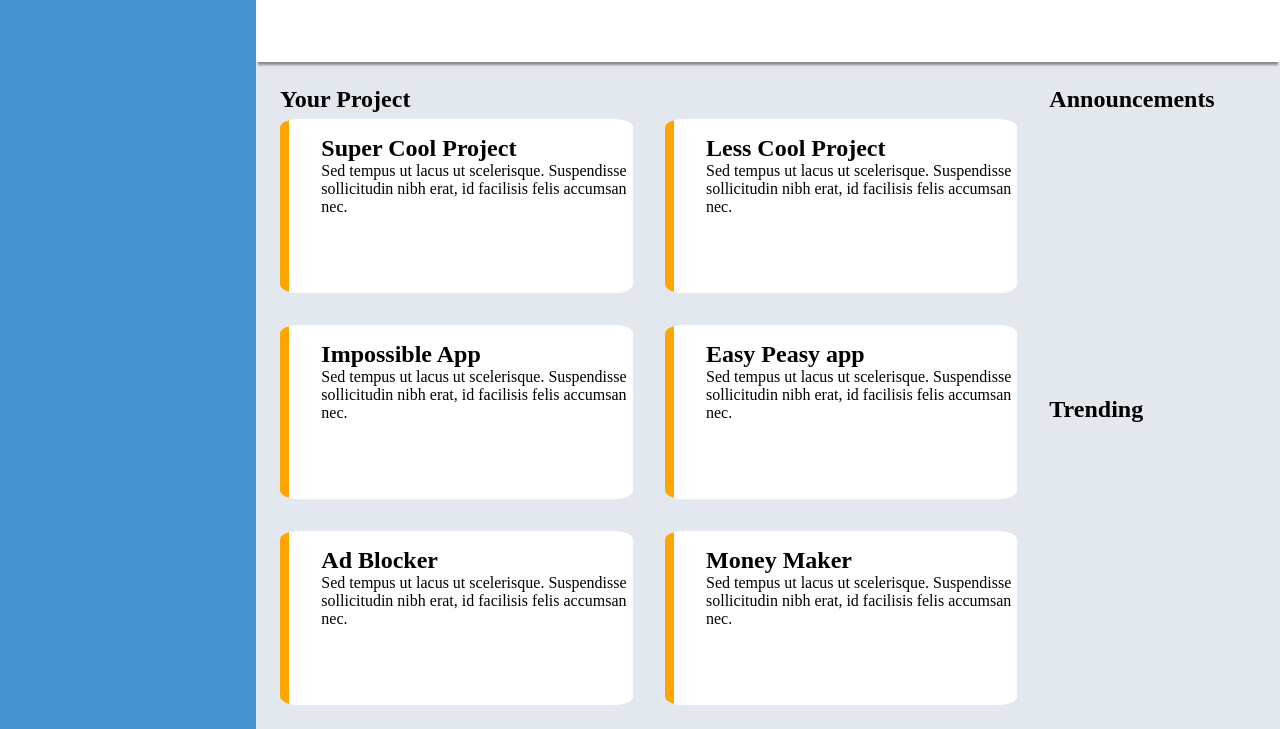
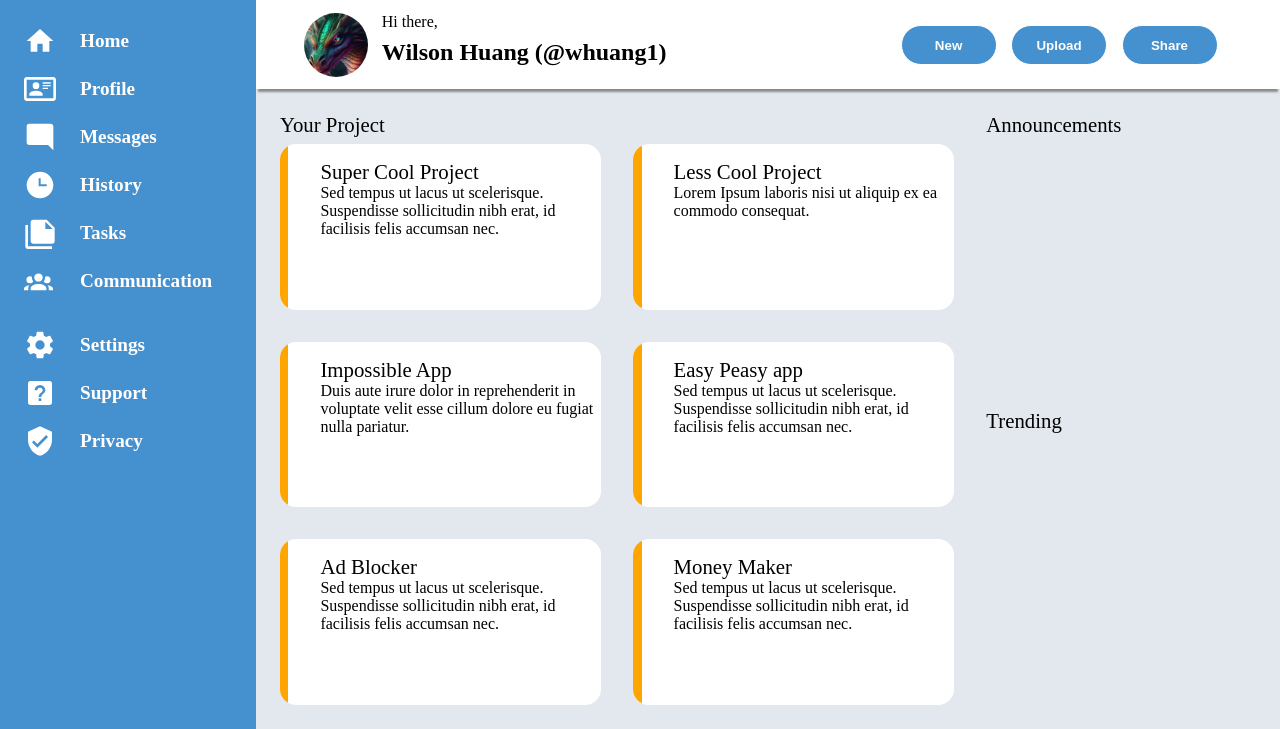
Before and after one commit to whuang1101/Admin-Dashboard, a plain HTML site: page index.html in a window 1280 px wide. Shown: the part 71-800 px from the top of the page. Drawn offline with Linux system fonts and the light colour scheme.

Commit message:
Add search and dashboard portion Only have Announcements and Trending left

```diff
--- a/index.html
+++ b/index.html
@@ -10,9 +10,65 @@
 </head>
 <body>
     <div class="container">
-        <div class="options"></div>
-        <div class="search"></div>
+        <div class="options">
+            <div class="dashboard">
+                <img class ="dashboard-svg" src="images/view-dashboard.svg" alt="view-dashboard">
+                <div class="dashboard-text">Dashboard</div>
+             </div>
+            <div class="personal-info">
+                <img src="images/home.svg" alt="home-outline" class= "profile-svg">
+                <div class="text-dashboard">Home</div>
+                <img src="images/card-account-details-outline.svg" alt="profile card" class="profile-svg">
+                <div class="text-dashboard">Profile</div>
+                <img src="images/message-reply.svg" alt="messages" class="profile-svg">
+                <div class="text-dashboard">Messages</div>
+                <img src="images/clock-time-three.svg" alt="clock" class="profile-svg">
+                <div class="text-dashboard">History</div>
+                <img src="images/note-multiple.svg" alt="note stacked on note" class="profile-svg">
+                <div class="text-dashboard">Tasks</div>
+                <img src="images/account-group.svg" alt="account group" class="profile svg">
+                <div class="text-dashboard">Communication</div>
+            </div>
+            <div class="settings">
+                <img src="images/cog.svg" alt="cog" class= "profile-svg">
+                <div class="text-dashboard">Settings</div>
+                <img src="images/help-box.svg" alt="help box" class="profile-svg">
+                <div class="text-dashboard">Support</div>
+                <img src="images/shield-check.svg" alt="shield with check" class="profile-svg">
+                <div class="text-dashboard">Privacy</div>
+            </div>
+        </div>
+        <div class="search">
+
+            <div class="search-first-half">
+                <div class="search-top-left">
+                    <img class="svg" src="images/magnify.svg" alt="magnifying glass">
+                    <input type="text" class="search-bar">
+                </div>
+                <div class="search-top-right">
+                    <img class="svg" src="images/bell-ring-outline.svg" alt="magnifying glass">
+                    <img class="profile-pic" src="images/dragon.jpg" alt="magnifying glass">
+                    <div class="profile-name">Wilson Huang</div>
+                </div>
+            </div>
+
+            <div class="search-second">
+                <div class="search-bottom-left">
+                    <img class="profile-pic" src="images/dragon.jpg" alt="magnifying glass">
+                    <div class="introduction">Hi there,</div>
+                    <div class="username">Wilson Huang (@whuang1)</div>
+               </div>
+               <div class="search-bottom-right">
+                    <button>New</button>
+                    <button>Upload</button>
+                    <button>Share</button>
+               </div>
+            </div>
+
+        </div>
         <div class="projects">
+
+
             <div class =first-half>
                 <h3>Your Project</h3>
                 <div class="project-cards">
@@ -24,12 +80,12 @@
                     <div class="project-card">
                         <div class="orange"></div>
                         <h3>Less Cool Project</h3>
-                        <p>Sed tempus ut lacus ut scelerisque. Suspendisse sollicitudin nibh erat, id facilisis felis accumsan nec.</p>
+                        <p>Lorem Ipsum laboris nisi ut aliquip ex ea commodo consequat.</p>
                     </div>
                     <div class="project-card">
                         <div class="orange"></div>
                         <h3>Impossible App</h3>
-                        <p>Sed tempus ut lacus ut scelerisque. Suspendisse sollicitudin nibh erat, id facilisis felis accumsan nec.</p>
+                        <p>Duis aute irure dolor in reprehenderit in voluptate velit esse cillum dolore eu fugiat nulla pariatur.</p>
                     </div>
                     <div class="project-card">
                         <div class="orange"></div>
@@ -48,6 +104,8 @@
                     </div>
                 </div>
             </div>
+
+
             <div class="second-half">
                 <div class= "top-right">
                     <h3>Announcements</h3>
--- a/style.css
+++ b/style.css
@@ -10,13 +10,7 @@ body, html{
     height: 100%;
     display: grid   ;
     grid-template-columns: 1fr 4fr;
-    grid-template-rows: 1fr 5fr;
-}
-.options{
-    background-color: rgb(69,144,206);
-    grid-column: 1/2;
-    grid-row: 1/3;
-    width: 100%;
+    grid-template-rows: 1fr 4fr;
 }
 .search{
     grid-column: 2/3;
@@ -29,7 +23,7 @@ body, html{
     grid-row: 2/3;
     background-color: rgb(227,232,239);
     display: grid;
-    grid-template-columns: 2.5 fr 1fr;
+    grid-template-columns: 2.5fr 1fr;
     padding:1.5rem;
     gap: 2rem;
     overflow: scroll;
@@ -51,7 +45,7 @@ body, html{
 
 .project-card {
     background-color: white;
-    border-radius: 5%;
+    border-radius: 1rem;
     display: grid;
     grid-template-rows: .1fr 2fr .1fr;
     grid-template-columns: .03fr 1fr ;
@@ -80,6 +74,165 @@ body, html{
     grid-row: 2/3;
 }
 h3 {
-    font-size: 1.5rem;
-    font-weight: 600;
+    font-size: 1.3rem;
+    font-weight: 520;
 }
+
+/* Setting up the top left portion of the website*/
+.search {
+    display: grid;
+    grid-template-rows: 1fr 1fr;
+    padding: .5rem 3rem .5rem 3rem;
+}
+.svg {
+    width: 1.8rem;
+    height: 1.8rem;
+}
+
+.search-first-half {
+    display: grid;
+    grid-template-columns:1.8fr 1fr;
+    column-gap: 10rem;
+    justify-content: center;
+    align-items: center;
+}
+.search-top-left {
+    display: grid;
+    grid-template-columns: .8fr 20fr;
+    column-gap: 1rem;
+}
+.search-bar {
+    background-color: rgb(227, 232, 239);
+    border-radius: 30rem;
+    padding-left: .5rem;
+    outline: none;
+    border: 1px solid white;
+    height: 1.8rem;
+}
+/* Setting up the top right portion of the website*/
+.search-bar:focus{
+    outline: none;
+}
+.search-top-right {
+    display: grid;
+    grid-template-columns: .1fr .1fr 2fr;
+    column-gap: 1.8rem;
+    justify-content: center;
+    align-items: center;
+}
+.search-top-right .profile-name {
+    font-weight: 700;
+    font-size: 1.3rem;
+}
+.profile-pic {
+    width:3rem;
+    height: auto;
+    border-radius: 20rem;
+    margin: 0;
+    padding: 0;
+}
+
+/* Setting up the bottom left portion of the website*/
+.search-second {
+    display: grid;
+    grid-template-columns:1.8fr 1fr;
+    justify-content: center;
+    align-items: center;
+}
+.search-bottom-left {
+    display: grid;
+    grid-template-rows:.1fr 1fr;
+    grid-template-columns: .15fr 1fr;
+    row-gap: .5rem;
+}
+.search-bottom-left .profile-pic{
+    width: 4rem;
+    height: auto;
+    border-radius: 20rem;
+    grid-row: 1/3;
+}
+.introduction{
+    font-weight: 500;
+    font-size: 1rem;
+    grid: 2/1/3/2;
+}
+.username {
+    font-size: 1.5rem ;
+    grid: 2/2/3/3;
+    font-weight: 700;
+}
+/* setting up bottom right portion of search */
+.search-bottom-right {
+    display: grid;
+    grid-template-columns: repeat(3,1fr);
+    align-items: center;
+}
+button {
+    height: 2.5rem;
+    width: 6rem;
+    background-color: rgb(69,144,206);
+    color: white;
+    font-weight: bold;
+    border: 1px solid white;
+    border-radius: 5rem;
+}
+button:hover{
+    color: black;
+    background-color: lightblue;
+}
+
+/* Setting up left side of page */
+.options{
+    background-color: rgb(69,144,206);
+    grid-column: 1/2;
+    grid-row: 1/3;
+    padding:1rem;
+    display: grid;
+    grid-template-rows: 1fr 1fr 1fr 6fr;
+    align-items: center;
+    row-gap: 2rem;
+}
+.dashboard {
+    display: grid;
+    grid-template-columns: 1fr 10fr;
+    align-items: center;
+    column-gap: .8rem;
+}
+.dashboard-svg {
+    width: 3rem;
+    height: 3rem;
+    grid-column: 1/2;
+}
+.profile-svg {
+    width: 2rem;
+    height: 2rem;
+}
+.dashboard-text {
+    font-size: 1.7rem;
+    font-weight: 570;
+    grid-column: 2/3;
+    color: white;
+}
+.text-dashboard:hover{
+    color:blue;
+    font-size: 1.8rem;
+}
+.personal-info,.settings {
+    padding-left: .5rem;
+    display:grid;
+    grid-template-columns: 1fr 10fr;
+    column-gap: 1.5rem;
+    align-items: center;
+    row-gap: 1rem;
+}
+.text-dashboard {
+    font-size: 1.2rem;
+    color: white;
+    font-weight: 570;
+}
+.personal-info {
+    grid-template-rows: repeat(6,1fr);
+}
+.settings {
+    grid-template-rows: repeat(3,1fr);
+}
```
Also changed, not shown: images/account-group.svg (added), images/bell-ring-outline.svg (added), images/calendar-check-outline.svg (added), images/card-account-details-outline.svg (added), images/clock-time-three.svg (added), images/cog.svg (added), images/dragon.jpg (added), images/help-box.svg (added), images/home.svg (added), images/magnify.svg (added), images/message-reply.svg (added), images/note-multiple.svg (added), images/shield-check.svg (added), images/view-dashboard.svg (added).
